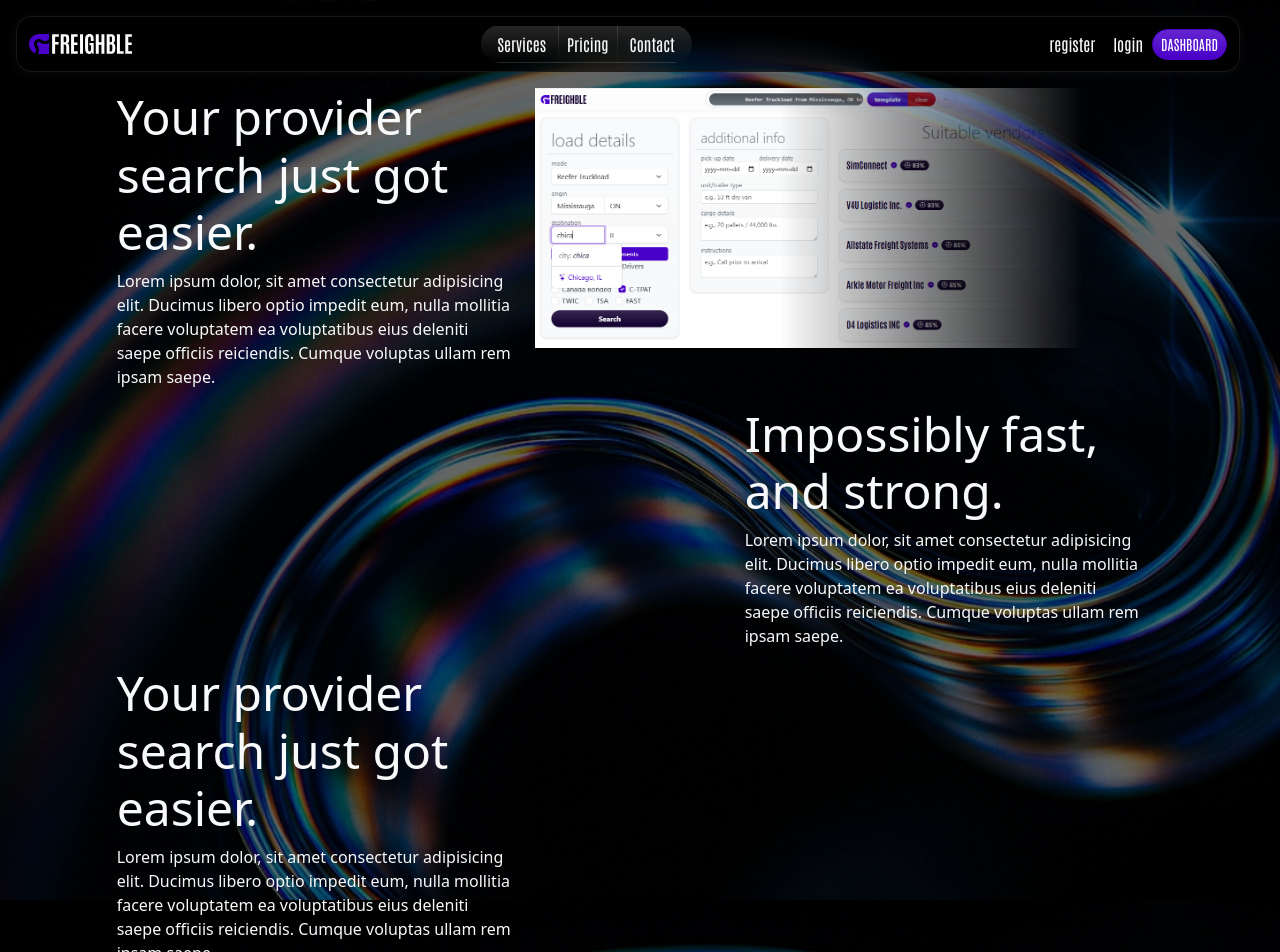
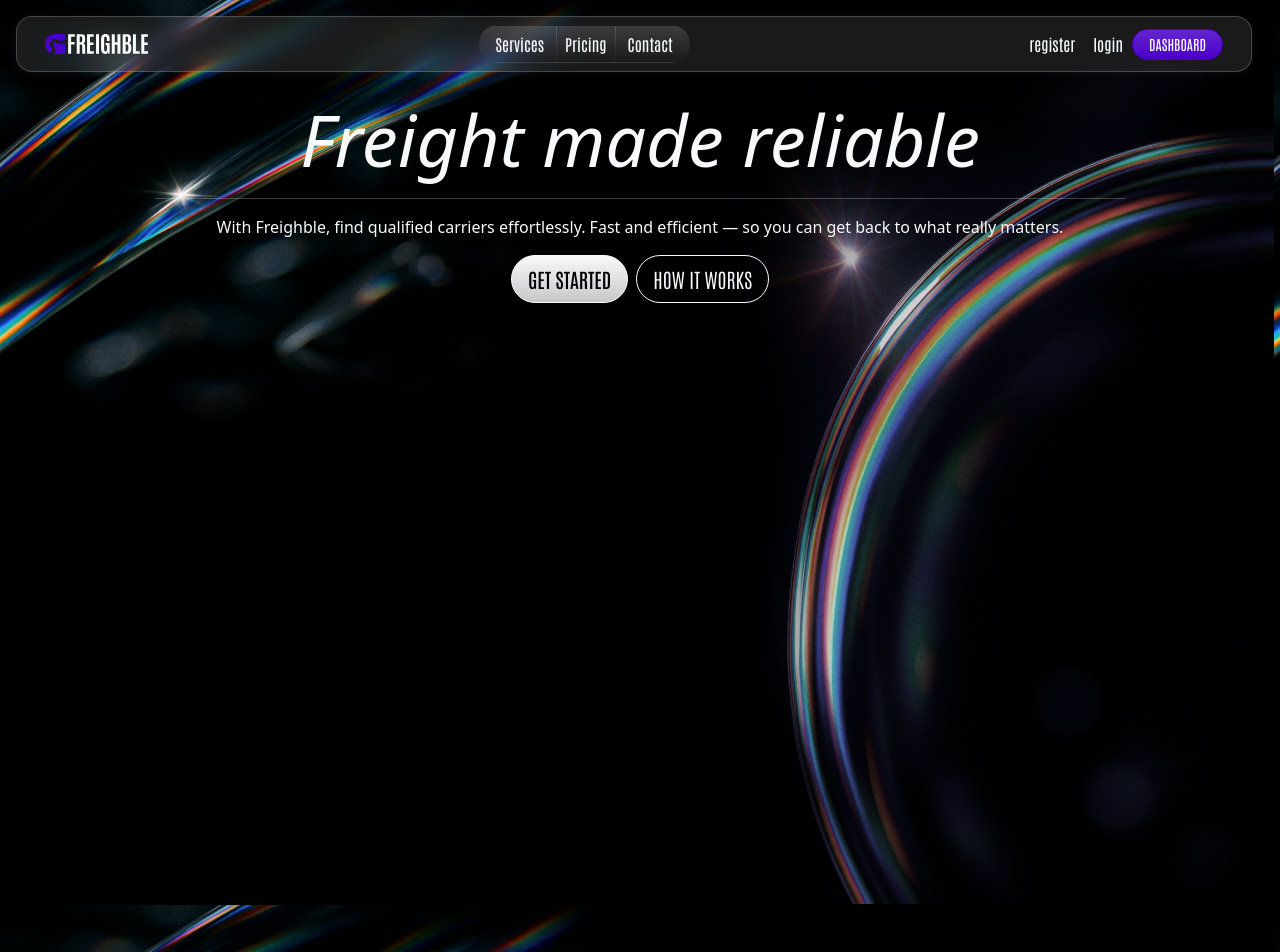
Before and after one commit to hugolopez-online/freighble, a React (Vite) app: page / in a window 1280 px wide. Shown: the top 952 px of the page. Built offline with nearby package versions, Linux system fonts and the light colour scheme.

Commit message:
feat(ui): design hero section (WIP)

```diff
--- a/index.html
+++ b/index.html
@@ -24,7 +24,7 @@
     <body>
         <div
             id="root"
-            class="container-fluid"
+            class="container-fluid pe-0"
         ></div>
         <script
             type="module"
--- a/src/pages/Dashboard/Dashboard.jsx
+++ b/src/pages/Dashboard/Dashboard.jsx
@@ -105,7 +105,7 @@ const Dashboard = () => {
                     templateSpecs={templateSpecs}
                 />
             </div>
-            <div className="row">
+            <div className="row pe-2">
                 <div
                     id="searchForm"
                     className="col-12 col-md-3 mb-3"
--- a/src/pages/Dashboard/layout/handlers/vast_system.js
+++ b/src/pages/Dashboard/layout/handlers/vast_system.js
@@ -9,9 +9,10 @@ const origin_territory_weight =
     suitability_weight.desirable.origin_territory_weight;
 const destination_territory_weight =
     suitability_weight.desirable.destination_territory_weight;
-let additional_score = suitability_weight.additional;
 
 const $VAST = (vendor, specs, routes) => {
+    let additional_score = suitability_weight.additional;
+
     const coverage = vendor.coverage;
     const core_lanes = vendor.core_lanes;
     const exclusive_lanes = vendor.exclusive_lanes;
@@ -107,10 +108,6 @@ const $VAST = (vendor, specs, routes) => {
         }
     }
 
-    // reset additional_score value to handle next vendor
-
-    additional_score = suitability_weight.additional;
-
     // assign final adjusted suitability score and matching core/banned lanes
 
     return {
--- a/src/pages/Header.jsx
+++ b/src/pages/Header.jsx
@@ -8,8 +8,11 @@ import logo_light from "../assets/img/logo-light_206x40.svg";
 
 const Header = () => {
     return (
-        <div className="row sticky-top">
-            <nav className="col navbar rounded-4 m-3 website-header">
+        <div
+            id="website_header"
+            className="row position-fixed pe-0"
+        >
+            <nav className="col navbar rounded-4 m-3 px-3 website-header">
                 <div className="container-fluid">
                     <Link to="/">
                         <img
@@ -58,7 +61,7 @@ const Header = () => {
                                 login
                             </Link>
                             <Link
-                                className="btn btn-sm btn-primary bg-gradient rounded-pill px-2"
+                                className="btn btn-sm btn-primary bg-gradient rounded-pill px-3"
                                 to="dashboard"
                             >
                                 DASHBOARD
--- a/src/pages/Home.jsx
+++ b/src/pages/Home.jsx
@@ -1,59 +1,36 @@
-import screen_1 from "../assets/img/frieghble-screen_01_pseudo-transparent.png";
+import { Link } from "react-router-dom";
 
 const Home = () => {
     return (
-        <div className="row justify-content-center">
-            <div className="col-4 text-light">
-                <h5 className="display-5">
-                    Your provider search just got easier.
-                </h5>
-                <p>
-                    Lorem ipsum dolor, sit amet consectetur adipisicing elit.
-                    Ducimus libero optio impedit eum, nulla mollitia facere
-                    voluptatem ea voluptatibus eius deleniti saepe officiis
-                    reiciendis. Cumque voluptas ullam rem ipsam saepe.
+        <section className="row website-hero justify-content-center pe-0 pt-5">
+            <div className="col-10 text-light p-5 text-center">
+                <h2 className="display-2 fst-italic">
+                    <span className="fw-normal">Freigh</span>t made relia
+                    <span className="fw-normal">ble</span>
+                </h2>
+                <hr />
+                <p className="fw-light">
+                    With Freighble, find qualified carriers effortlessly. Fast
+                    and efficient — so you can get back to what really matters.
                 </p>
+                <Link
+                    to="register"
+                    className="brand-font btn btn-lg btn-light bg-gradient-soft fw-medium rounded-pill me-2"
+                >
+                    GET STARTED
+                </Link>
+                <Link
+                    to="register"
+                    className="brand-font btn btn-lg btn-outline-light fw-light rounded-pill"
+                >
+                    HOW IT WORKS
+                </Link>
             </div>
-            <div className="col-6">
-                <img
-                    width={"100%"}
-                    src={screen_1}
-                    alt="Freighble screen"
-                />
-            </div>
-            <div className="col-6"></div>
-            <div className="col-4 text-light">
-                <h5 className="display-5">Impossibly fast, and strong.</h5>
-                <p>
-                    Lorem ipsum dolor, sit amet consectetur adipisicing elit.
-                    Ducimus libero optio impedit eum, nulla mollitia facere
-                    voluptatem ea voluptatibus eius deleniti saepe officiis
-                    reiciendis. Cumque voluptas ullam rem ipsam saepe.
-                </p>
-            </div>
-            <div className="col-4 text-light">
-                <h5 className="display-5">
-                    Your provider search just got easier.
-                </h5>
-                <p>
-                    Lorem ipsum dolor, sit amet consectetur adipisicing elit.
-                    Ducimus libero optio impedit eum, nulla mollitia facere
-                    voluptatem ea voluptatibus eius deleniti saepe officiis
-                    reiciendis. Cumque voluptas ullam rem ipsam saepe.
-                </p>
-            </div>
-            <div className="col-6"></div>
-            <div className="col-6"></div>
-            <div className="col-4 text-light">
-                <h5 className="display-5">Impossibly fast, and strong.</h5>
-                <p>
-                    Lorem ipsum dolor, sit amet consectetur adipisicing elit.
-                    Ducimus libero optio impedit eum, nulla mollitia facere
-                    voluptatem ea voluptatibus eius deleniti saepe officiis
-                    reiciendis. Cumque voluptas ullam rem ipsam saepe.
-                </p>
-            </div>
-        </div>
+            <div
+                className="col-10"
+                style={{ minHeight: "100vh" }}
+            ></div>
+        </section>
     );
 };
 
--- a/src/pages/Output.jsx
+++ b/src/pages/Output.jsx
@@ -1,10 +1,9 @@
 import { Outlet } from "react-router-dom";
-import { Fragment } from "react";
 import { Header } from "./";
 
 const Output = () => {
     return (
-        <div className="row bg-dark website-hero">
+        <div className="row pb-4">
             <Header />
             <Outlet />
         </div>
--- a/src/styles/app.css
+++ b/src/styles/app.css
@@ -4,6 +4,11 @@
     --gradient-deep: linear-gradient(
         180deg,
         rgba(0, 0, 0, 0.3),
+        rgba(0, 0, 0, 0)
+    );
+    --gradient-soft: linear-gradient(
+        0deg,
+        rgba(0, 0, 0, 0.2),
         rgba(0, 0, 0, 0)
     );
 }
@@ -16,19 +21,38 @@
     border: 1px solid rgba(255, 255, 255, 0.8);
 }
 
+#website_header {
+    z-index: 99;
+}
+
 .website-header {
-    background: rgba(0, 0, 0, 0.6);
+    background: rgba(255, 255, 255, 0.1);
     box-shadow: 0 1px 10px rgba(124, 124, 124, 0.1);
     backdrop-filter: blur(10px);
     -webkit-backdrop-filter: blur(10px);
-    border: 1px solid rgba(29, 29, 29, 0.8);
+    border: 1px solid rgba(255, 255, 255, 0.2);
 }
 
+/* .website-hero::before {
+    content: "";
+    position: absolute;
+    top: 0;
+    left: 0;
+    right: 0;
+    bottom: 0;
+    display: block;
+    background: url(../assets/img/hero-background_2.webp) top center;
+    background-size: cover;
+    transform: translateZ(-1px) scale(2.1);
+    min-height: 100%;
+    z-index: -2;
+} */
+
 .website-hero {
-    background-image: url(../assets/img/hero-background.webp);
+    background-image: url(../assets/img/hero-background_2.webp);
     background-attachment: fixed;
     background-size: cover;
-    backdrop-filter: brightness(60%);
+    perspective: 1;
 }
 
 .under-navbar {
@@ -43,6 +67,10 @@
     background-image: var(--gradient-deep) !important;
 }
 
+.bg-gradient-soft {
+    background-image: var(--gradient-soft) !important;
+}
+
 .tight-pocket {
     padding: 0.1rem;
 }
@@ -52,6 +80,11 @@
     font-optical-sizing: auto;
     font-weight: 700;
     font-style: normal;
+}
+
+.brand-font {
+    font-family: "Antonio", sans-serif !important;
+    font-optical-sizing: auto;
 }
 
 .header-menu {
```
Also changed, not shown: src/assets/img/hero-background_2.webp (added).
